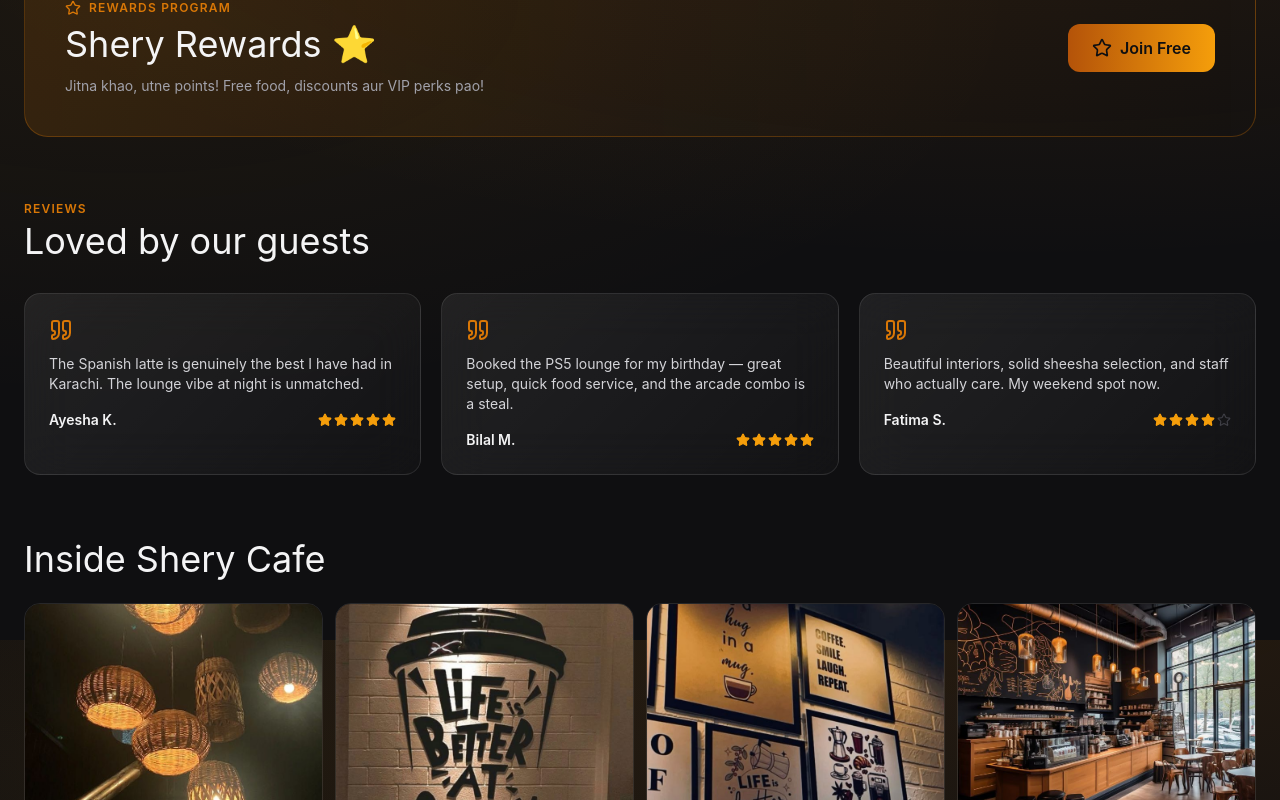
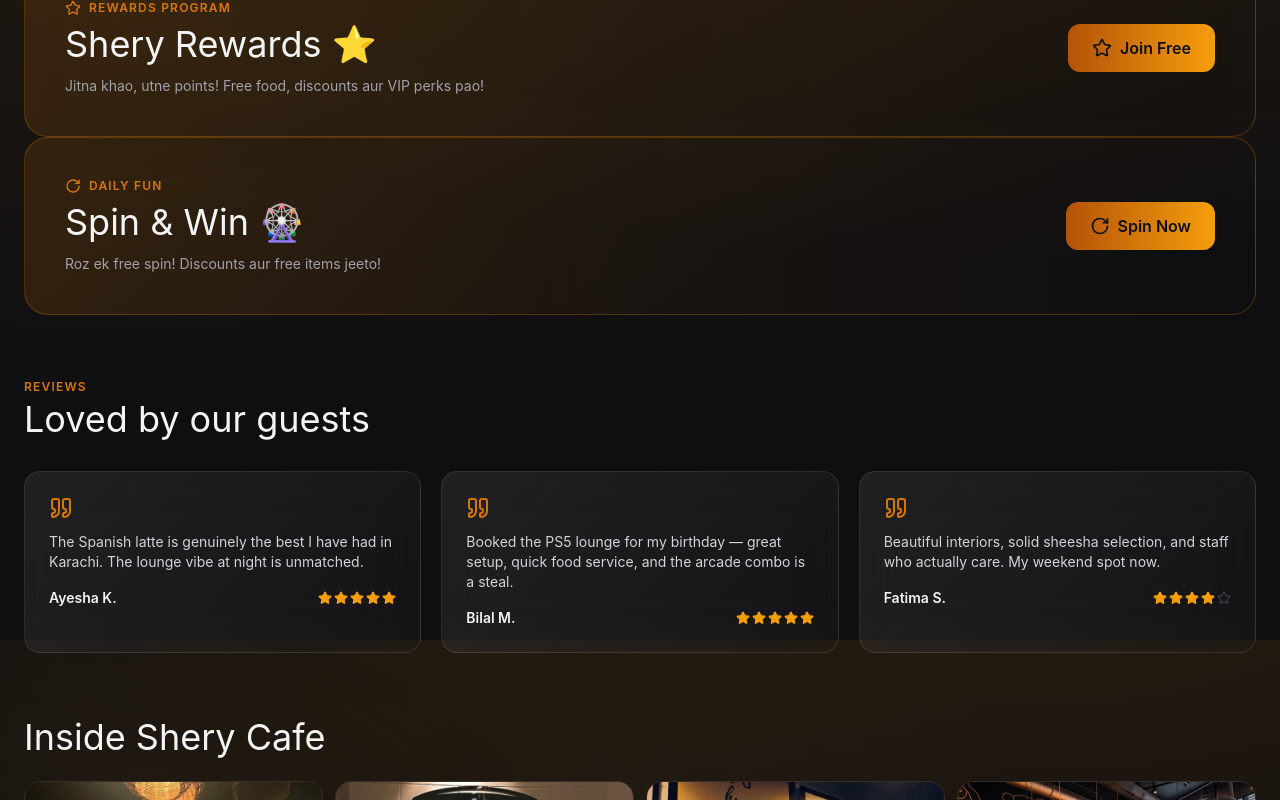
Before and after one commit to sheharyarshahid009-maker/shery-cafe-, a Next.js app: page / in a window 1280 px wide. Shown: the part 2560-3360 px from the top of the page. Built offline with nearby package versions, Linux system fonts and the light colour scheme; no server answers; the database is empty.

Commit message:
spin on homepage

```diff
--- a/src/app/page.tsx
+++ b/src/app/page.tsx
@@ -6,7 +6,7 @@
 import {
   Coffee, Gamepad2, MapPin, Phone, Quote, ShoppingBag, Star,
   CalendarCheck, Facebook, Instagram, Twitter, Award, Clock,
-  PartyPopper, Camera, QrCode, Gift, PackageSearch,
+  PartyPopper, Camera, QrCode, Gift, PackageSearch, RotateCw,
 } from "lucide-react";
 import Hero from "@/components/Hero";
 import { useEffect, useState } from "react";
@@ -155,6 +155,18 @@
           </div>
         </motion.div>
       </section>
+      <section className="mx-auto max-w-7xl px-4 sm:px-6">
+        <motion.div initial={{ opacity: 0, y: 20 }} whileInView={{ opacity: 1, y: 0 }} viewport={{ once: true }} transition={{ duration: 0.5 }} className="relative overflow-hidden rounded-3xl border border-gold-500/30 bg-gradient-to-r from-gold-500/15 via-gold-500/5 to-transparent p-8 sm:p-10">
+          <div className="relative flex flex-col items-start gap-6 md:flex-row md:items-center md:justify-between">
+            <div>
+              <p className="flex items-center gap-2 text-xs font-semibold uppercase tracking-widest text-gold-500"><RotateCw className="h-4 w-4" /> Daily Fun</p>
+              <h2 className="section-title mt-2">Spin & Win 🎡</h2>
+              <p className="mt-3 max-w-xl text-sm text-zinc-400">Roz ek free spin! Discounts aur free items jeeto!</p>
+            </div>
+            <Link href="/spin" className="btn-gold shrink-0"><RotateCw className="h-5 w-5" /> Spin Now</Link>
+          </div>
+        </motion.div>
+      </section>
       <section className="mx-auto max-w-7xl px-4 py-16 sm:px-6">
         <p className="text-xs font-semibold uppercase tracking-widest text-gold-500">Reviews</p>
         <h2 className="section-title mt-1">Loved by our guests</h2>
@@ -230,6 +242,7 @@
               <Link href="/gift-cards" className="text-zinc-400 hover:text-gold-400"><span className="inline-flex items-center gap-1.5"><Gift className="h-3.5 w-3.5" /> Gift cards</span></Link>
               <Link href="/track" className="text-zinc-400 hover:text-gold-400"><span className="inline-flex items-center gap-1.5"><PackageSearch className="h-3.5 w-3.5" /> Track order</span></Link>
               <Link href="/loyalty" className="text-zinc-400 hover:text-gold-400"><span className="inline-flex items-center gap-1.5"><Star className="h-3.5 w-3.5" /> Shery Rewards</span></Link>
+              <Link href="/spin" className="text-zinc-400 hover:text-gold-400"><span className="inline-flex items-center gap-1.5"><RotateCw className="h-3.5 w-3.5" /> Spin & Win</span></Link>
               <Link href="/tables" className="text-zinc-500 hover:text-gold-400"><span className="inline-flex items-center gap-1.5"><QrCode className="h-3.5 w-3.5" /> Table QR codes</span></Link>
               <Link href="/admin/login" className="text-zinc-500 hover:text-gold-400"><span className="inline-flex items-center gap-1.5"><Coffee className="h-3.5 w-3.5" /> Admin</span></Link>
             </div>
```
